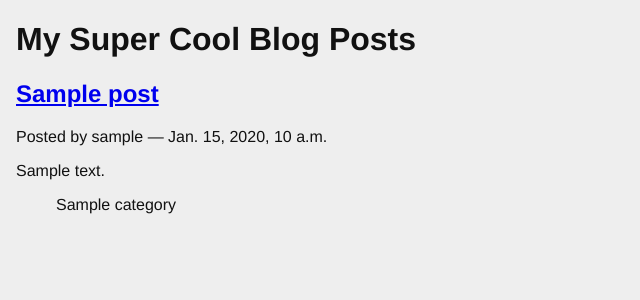
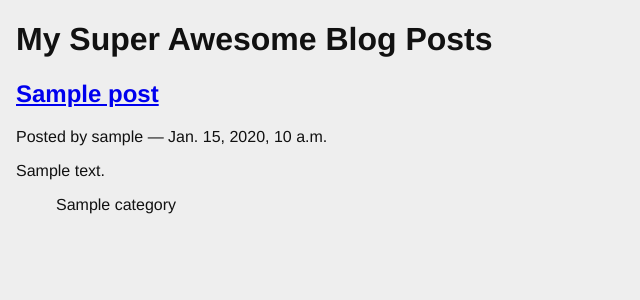
Before and after one commit to cmb225/django-blog, a Django app: template blogging/templates/blogging/list.html in a window 1280 px wide. Shown: the part 34-334 px from the top of the page, without its empty margins (0-640 px from the left). Run offline with Django 3.2, Linux system fonts and the light colour scheme; the template is opened without the code that fills it: most values are stand-ins (such as "Sample title", 1, 10 or a date in 2020).

Commit message:
Updated title of blog and associated test.

```diff
--- a/blogging/templates/blogging/list.html
+++ b/blogging/templates/blogging/list.html
@@ -1,5 +1,5 @@
 {% extends "base.html" %}{% block content %}
-  <h1>My Super Cool Blog Posts</h1>
+  <h1>My Super Awesome Blog Posts</h1>
   {% comment %} here is where the query happens {% endcomment %}
   {% for post in post_list %}
   <div class="post">
--- a/blogging/tests.py
+++ b/blogging/tests.py
@@ -51,7 +51,7 @@ class FrontEndTestCase(TestCase):
         resp = self.client.get("/")
         # the content of the rendered response is always a bytestring
         resp_text = resp.content.decode(resp.charset)
-        self.assertTrue("My Super Cool Blog Posts" in resp_text)
+        self.assertTrue("My Super Awesome Blog Posts" in resp_text)
         for count in range(1, 11):
             title = "Post %d Title" % count
             if count < 6:
```
